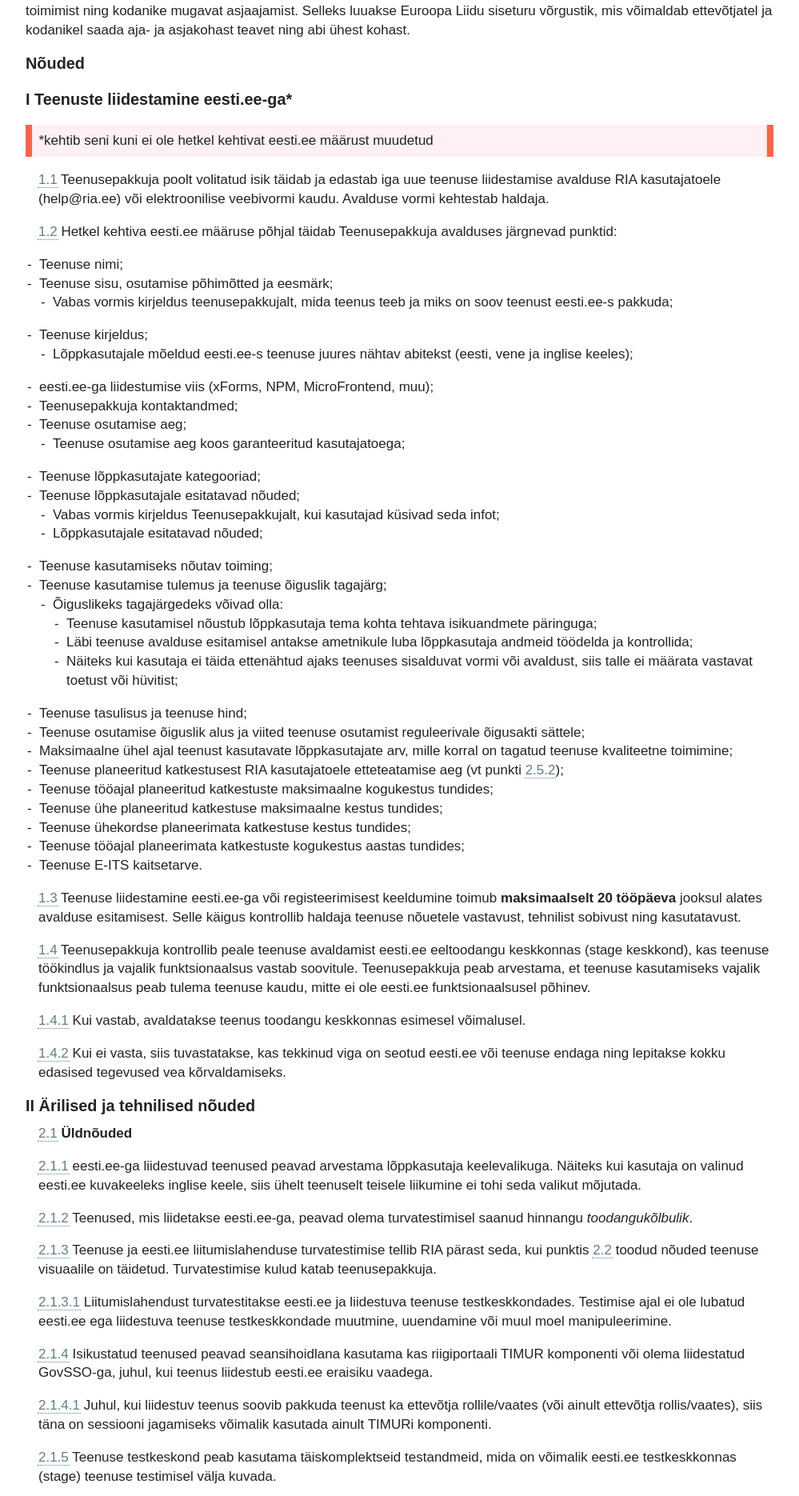
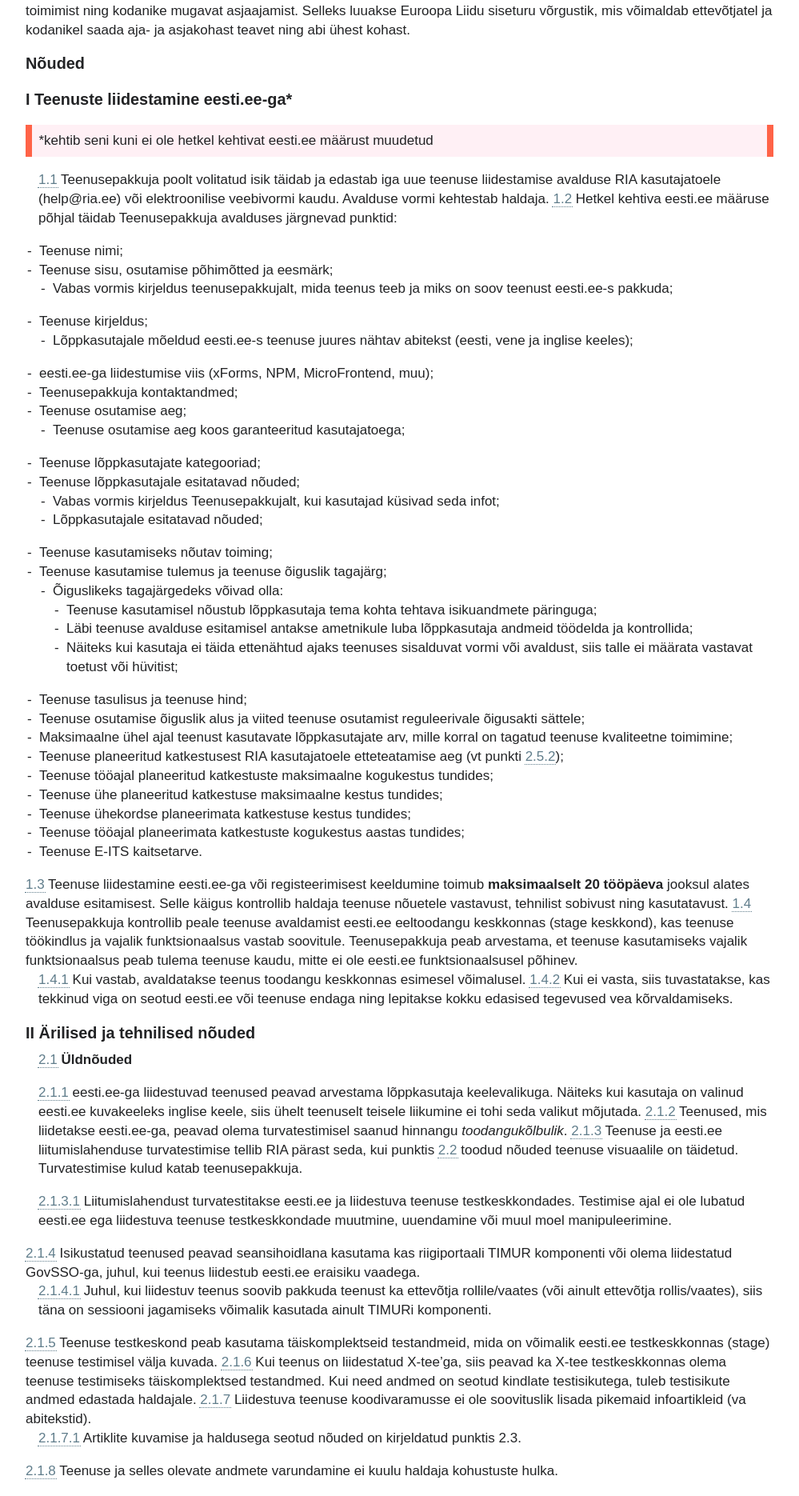
Before and after one commit to e-gov/eesti-ee-mfn, a Jekyll site: the page built from index.md, in a window 1280 px wide. Shown: the part 2189-4059 px from the top of the page at 80% size, without its empty margins (0-999 px from the left). Built offline with Jekyll 4.4.1, drawn with Linux system fonts in a browser that asks for light colours; our own code applies the rules of GitHub Pages for plain Markdown files.

Commit message:
fix: improve layout

```diff
--- a/_includes/Nouded.html
+++ b/_includes/Nouded.html
@@ -1,7 +1,8 @@
+<p class="ml-1">
 {% for item in include.requirements %}
-  <p class="ml-1">
-    <a href='{{ site.baseurl }}/#{{ item.number }}'>{{ item.number }}</a>
-    <a id='{{ item.number }}'></a> {{ item.name | markdownify | remove: '<p>' | remove: '</p>' }}
+
+  <a href='{{ site.baseurl }}/#{{ item.number }}'>{{ item.number }}</a>
+  <a id='{{ item.number }}'></a> {{ item.name | markdownify | remove: '<p>' | remove: '</p>' }}
 
   {% if item.sections %}
   <table>
@@ -24,5 +25,5 @@
     {% include Nouded.html requirements=item.requirements %}
   {% endif %}
 
-  </p>
 {% endfor %}
+</p>
```
